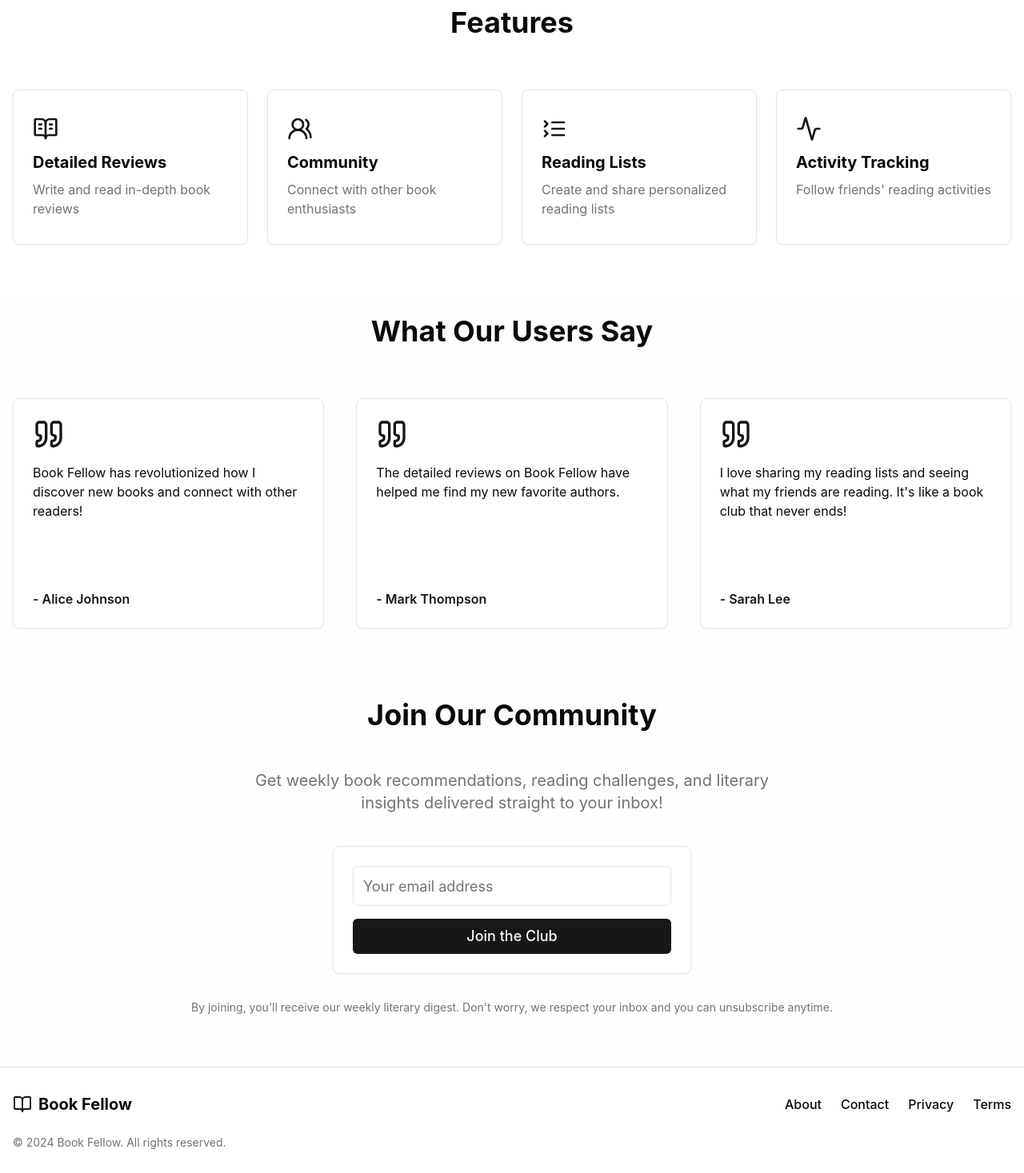
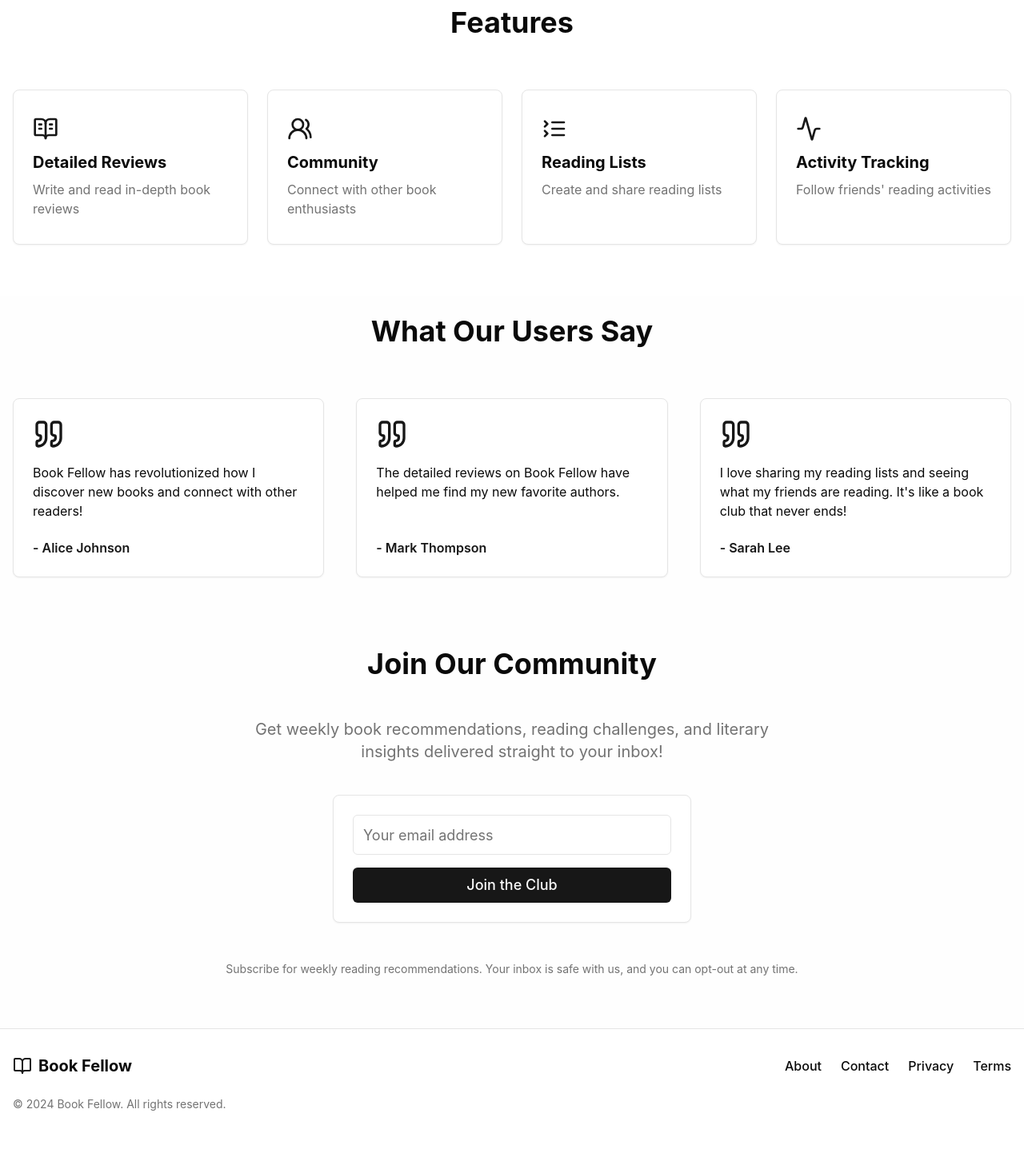
Before and after one commit to justine-george/book-fellow-frontend-react, a React (Vite) app: page / in a window 1280 px wide. Shown: the part 706-2173 px from the top of the page at 80% size. After the commit the page ends 2129 px from the top, so only its background shows below. Built offline with nearby package versions, Linux system fonts and the light colour scheme.

Commit message:
Fix incosistencies in landing pagre

```diff
--- a/src/components/page/LandingPage.tsx
+++ b/src/components/page/LandingPage.tsx
@@ -324,7 +324,7 @@
                   {
                     icon: <ListCollapse className="w-8 h-8 text-primary" />,
                     title: "Reading Lists",
-                    description: "Create and share personalized reading lists",
+                    description: "Create and share reading lists",
                   },
                   {
                     icon: <Activity className="w-8 h-8 text-primary" />,
@@ -383,7 +383,7 @@
                   },
                 ].map((testimonial, index) => (
                   <motion.div key={index} variants={fadeInDown}>
-                    <Card className="hover:shadow-md transition-shadow duration-300 h-72 flex flex-col">
+                    <Card className="hover:shadow-md transition-shadow duration-300 h-52 sm:h-52 md:h-72 lg:h-64 xl:h-56 flex flex-col">
                       <CardContent className="p-6 flex flex-col h-full">
                         <Quote className="w-10 h-10 text-primary mb-4 flex-shrink-0" />
                         <p className="text-base flex-grow mb-4 overflow-y-auto">
@@ -441,11 +441,11 @@
                 </Card>
               </motion.div>
               <motion.p
-                className="mt-8 text-sm text-muted-foreground"
+                className="mt-12 text-sm text-muted-foreground"
                 variants={fadeInDown}
               >
-                By joining, you'll receive our weekly literary digest. Don't
-                worry, we respect your inbox and you can unsubscribe anytime.
+                Subscribe for weekly reading recommendations. Your inbox is safe
+                with us, and you can opt-out at any time.
               </motion.p>
             </div>
           </motion.section>
```
